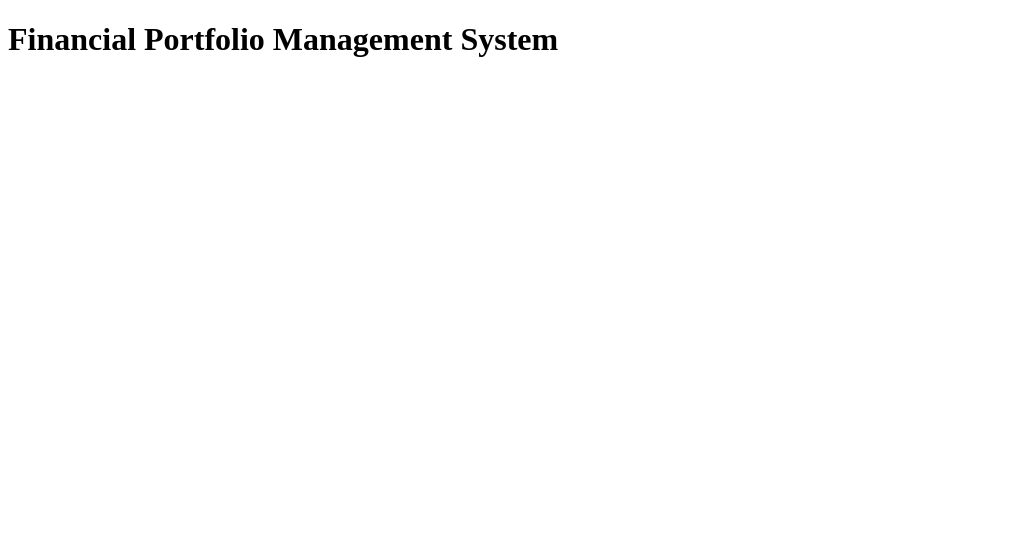
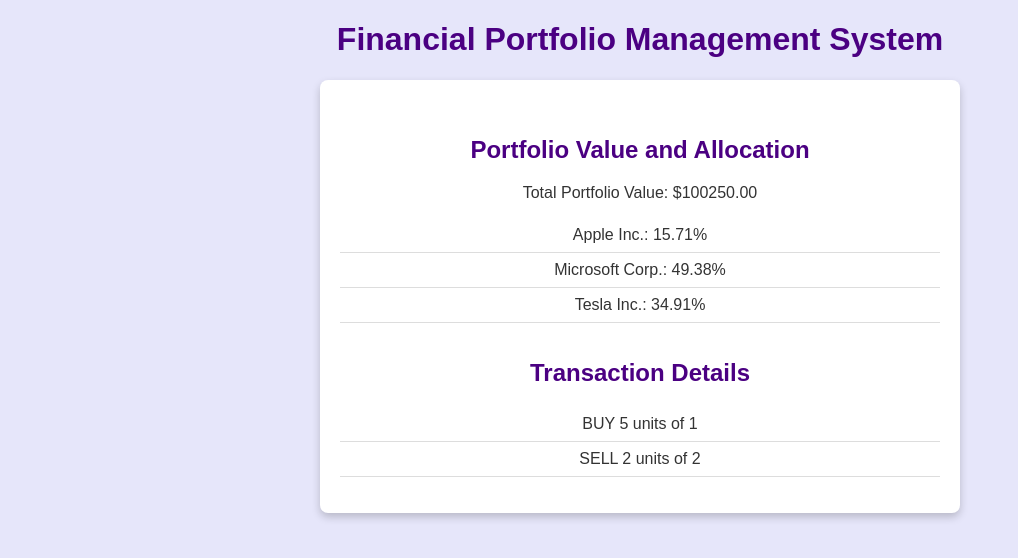
Before and after one commit to Bre10001/Coding-Challenge-15, a plain HTML site: page index.html in a window 1280 px wide. Shown: the whole page, without its empty margins (0-1018 px from the left). Drawn offline with Linux system fonts and the light colour scheme.

Commit message:
Implement main app, log portfolio details, trans

```diff
--- a/asset.js
+++ b/asset.js
@@ -1,13 +1,13 @@
 // Task 1: Create the Asset Module
 
 // Define an array of assets
+
 export const assets = [
-  { id: 1, name: "Apple Inc.", type: "stock", price: 150, quantity: 100 },
-  { id: 2, name: "Microsoft Corp.", type: "stock", price: 250, quantity: 200 },
-  { id: 3, name: "Tesla Inc.", type: "stock", price: 700, quantity: 50 },
-];
+    { id: 1, name: "Apple Inc.", type: "stock", price: 150, quantity: 100 },
+    { id: 2, name: "Microsoft Corp.", type: "stock", price: 250, quantity: 200 },
+    { id: 3, name: "Tesla Inc.", type: "stock", price: 700, quantity: 50 },
+  ];
 
-// Export function to get asset details by id
-export function getProductById(id) {
-    return productList.find(product => product.id === id);
-}
+  export function getAssetById(id) {
+      return assets.find(asset => asset.id === id);
+  }
--- a/index.html
+++ b/index.html
@@ -4,13 +4,50 @@
     <meta charset="UTF-8">
     <meta name="viewport" content="width=device-width, initial-scale=1.0">
     <title>Financial Portfolio Management System</title>
+    <style>
+        body {
+            background-color: lavender;
+            font-family: Arial, sans-serif;
+            color: #333;
+            text-align: center;
+        }
+        .container {
+            max-width: 600px;
+            margin: 20px auto;
+            padding: 20px;
+            background-color: white;
+            border-radius: 8px;
+            box-shadow: 0 4px 8px rgba(0, 0, 0, 0.2);
+        }
+        h1 {
+            color: #4B0082;
+        }
+        h2 {
+            color: #4B0082;
+            margin-top: 1.5em;
+        }
+        .percentages, .transactions {
+            list-style-type: none;
+            padding: 0;
+        }
+        .percentages li, .transactions li {
+            padding: 8px;
+            border-bottom: 1px solid #ddd;
+        }
+    </style>
 </head>
 <body>
     <h1>Financial Portfolio Management System</h1>
 
-    <!-- Portfolio details and transaction log sections here -->
+    <div class="container">
+        <h2>Portfolio Value and Allocation</h2>
+        <div id="portfolioDetails"></div>
+        <ul id="portfolioPercentages" class="percentages"></ul>
 
-    <!-- Main script entry point with module type -->
+        <h2>Transaction Details</h2>
+        <ul id="transactionLog" class="transactions"></ul>
+    </div>
+
     <script type="module" src="main.js"></script>
 </body>
 </html>
--- /dev/null
+++ b/main.js
@@ -0,0 +1,45 @@
+
+// Task 4: Create the Main Application
+
+// main.js
+
+import { calculatePortfolioValue, getPortfolioAllocation } from './portfolio.js';
+import { Transaction } from './transaction.js';
+
+function displayPortfolioDetails() {
+    const portfolioValue = calculatePortfolioValue();
+    const portfolioAllocation = getPortfolioAllocation();
+
+    document.getElementById('portfolioDetails').innerText = `Total Portfolio Value: $${portfolioValue.toFixed(2)}`;
+
+    const portfolioPercentages = document.getElementById('portfolioPercentages');
+    portfolioPercentages.innerHTML = '';
+    portfolioAllocation.forEach(asset => {
+        const li = document.createElement('li');
+        li.textContent = `${asset.name}: ${asset.allocation.toFixed(2)}%`;
+        portfolioPercentages.appendChild(li);
+    });
+}
+
+function displayTransactionLog(transaction) {
+    const transactionLog = document.getElementById('transactionLog');
+    const li = document.createElement('li');
+    li.textContent = `${transaction.type.toUpperCase()} ${transaction.quantity} units of ${transaction.assetId}`;
+    transactionLog.appendChild(li);
+}
+
+// Initial portfolio display
+displayPortfolioDetails();
+
+try {
+    const transaction1 = new Transaction(1, 'buy', 5); // Buying 5 AAPL stocks
+    displayTransactionLog(transaction1);
+
+    const transaction2 = new Transaction(2, 'sell', 2); // Selling 2 MSFT stocks
+    displayTransactionLog(transaction2);
+
+    // Update portfolio details after transactions
+    displayPortfolioDetails();
+} catch (error) {
+    console.error(error.message);
+}
--- a/portfolio.js
+++ b/portfolio.js
@@ -1,16 +1,15 @@
 // Task 2: Create the Portfolio Module
 
 // Import named exports
+
 import { assets } from './asset.js';
 
 // Define and export function
-
 export function calculatePortfolioValue() {
     return assets.reduce((total, asset) => total + asset.price * asset.quantity, 0);
 }
 
 // Export function
-
 export function getPortfolioAllocation() {
     const totalValue = calculatePortfolioValue();
     return assets.map(asset => ({
--- a/transaction.js
+++ b/transaction.js
@@ -1,10 +1,10 @@
 // Task 3: Create the Transaction Module
 
-// Import named exports
+
+// Import named exportsimport { assets, getAssetById } from './asset.js';
 import { assets, getAssetById } from './asset.js';
 
 //Define and export transaction class
-
 export class Transaction {
     constructor(assetId, type, quantity) {
         this.assetId = assetId;
```
